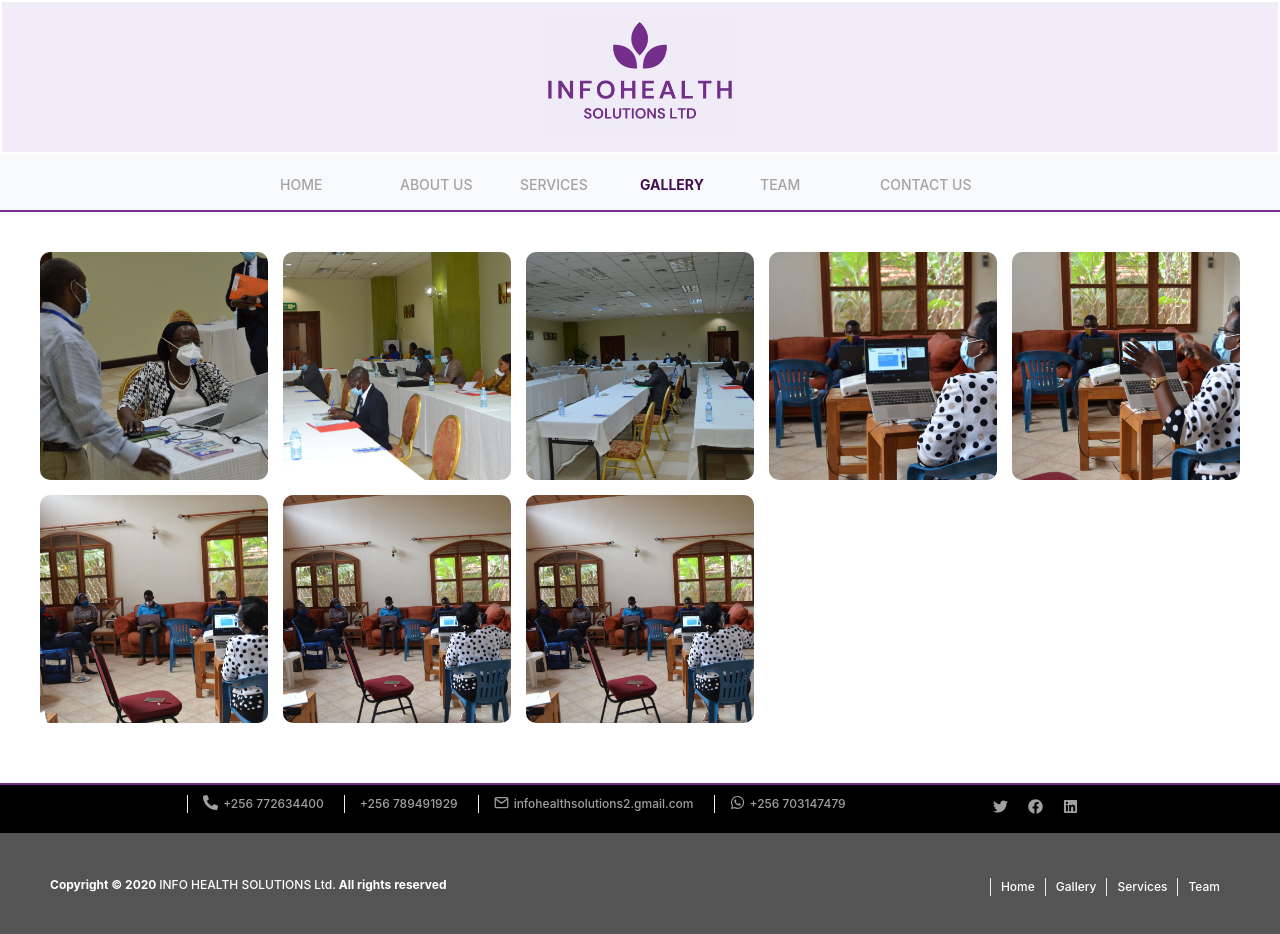
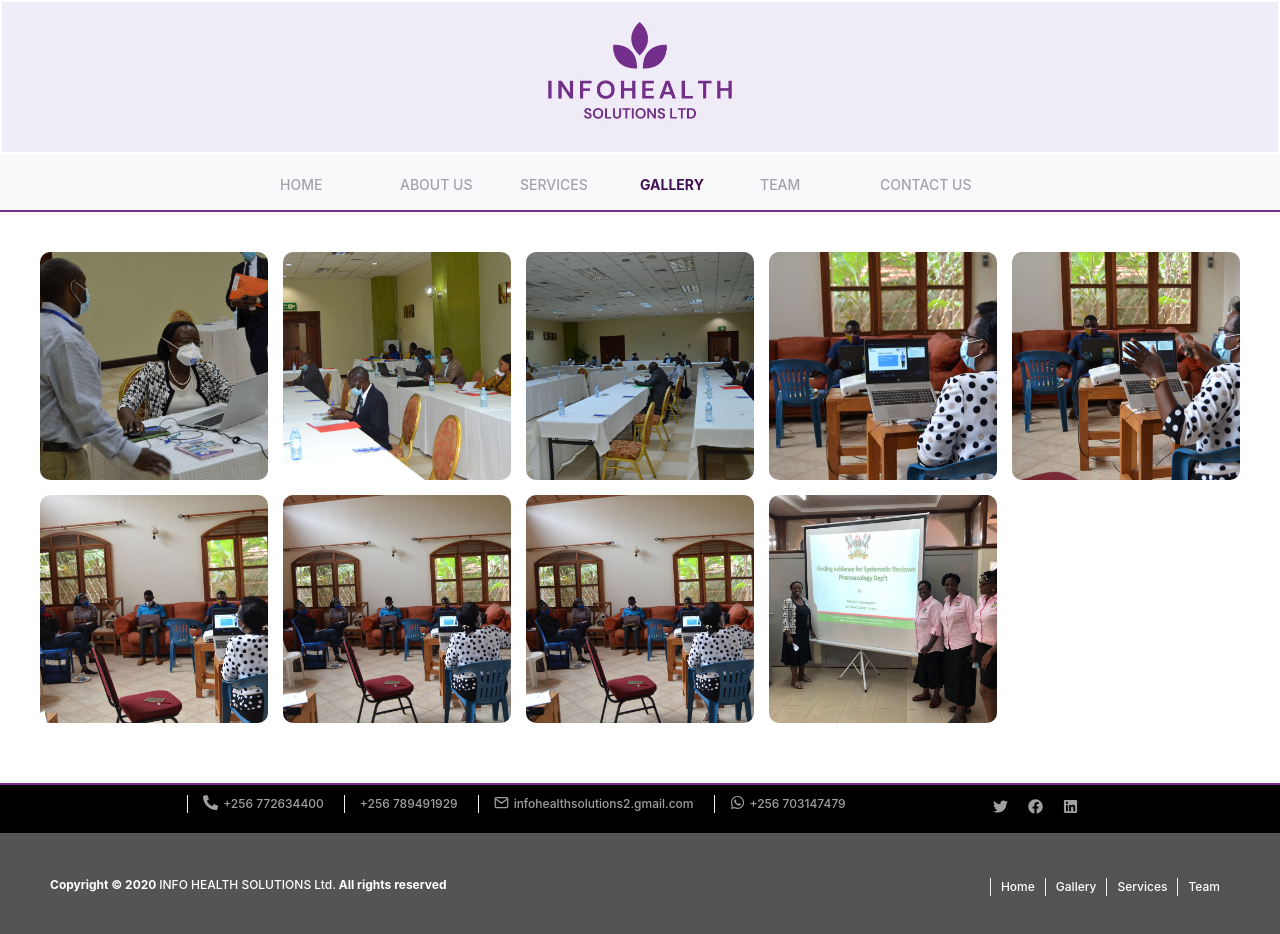
Before and after one commit to Otimthomas/InfoHealthSolution, a React (Create React App) app: page /gallery in a window 1280 px wide. Shown: the top 934 px of the page. Built offline with nearby package versions, Linux system fonts and the light colour scheme.

Commit message:
image fix

```diff
--- a/src/data/data.js
+++ b/src/data/data.js
@@ -51,4 +51,8 @@ export default [
 		id: 13,
 		img: 'img/INFO_12-large.JPG'
 	},
+	{
+		id: 14,
+		img: 'img/INFO_14-large.JPG'
+	}
 ]
```
Also changed, not shown: public/img/INFO_14-large.jpg (added).
